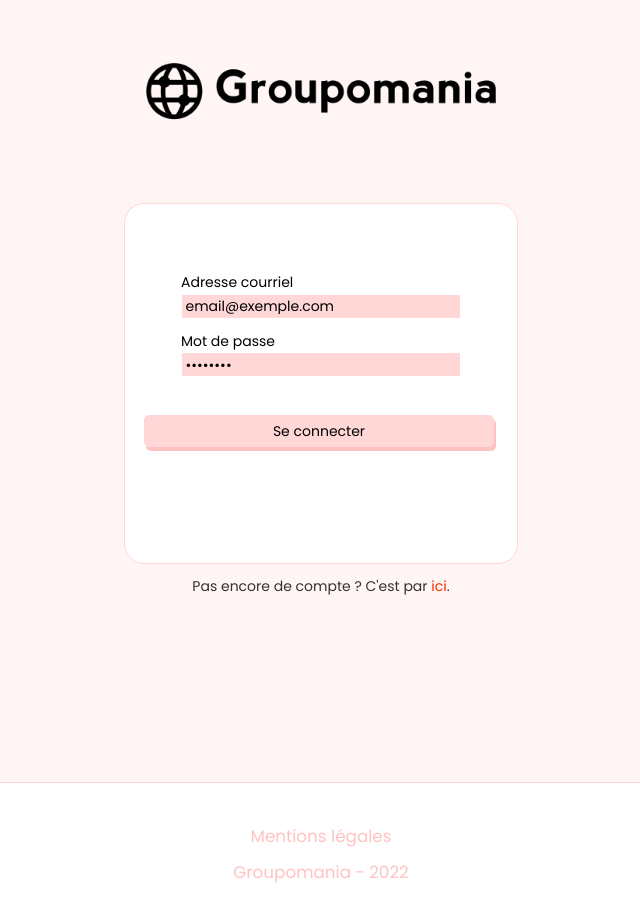
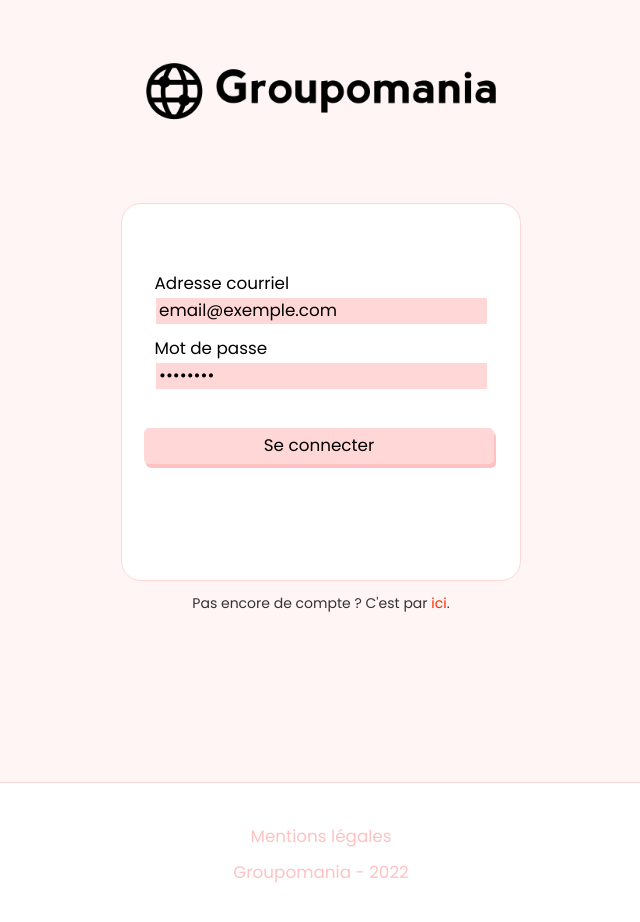
Before and after one commit to Ad-Hel/p7_groupomania, a React (Create React App) app in the folder front/: page /signin in a window 1280 px wide. Shown: the top 922 px of the page, without its empty margins (319-959 px from the left). Built offline with nearby package versions, Linux system fonts and the light colour scheme.

Commit message:
Style form Add a width Size up font

```diff
--- a/front/src/scss/component/form.scss
+++ b/front/src/scss/component/form.scss
@@ -7,7 +7,9 @@
     align-items: center;
     gap: $space-md;
     background-color: white;
-    padding: $space-xxl $space-lg;
+    padding: $space-xxl 0;
     border: solid 0.1rem $secondary;
     border-radius: 20px;
+    width: min(90vw, 400px);
+    font-size: 1.2rem;
 }
```
